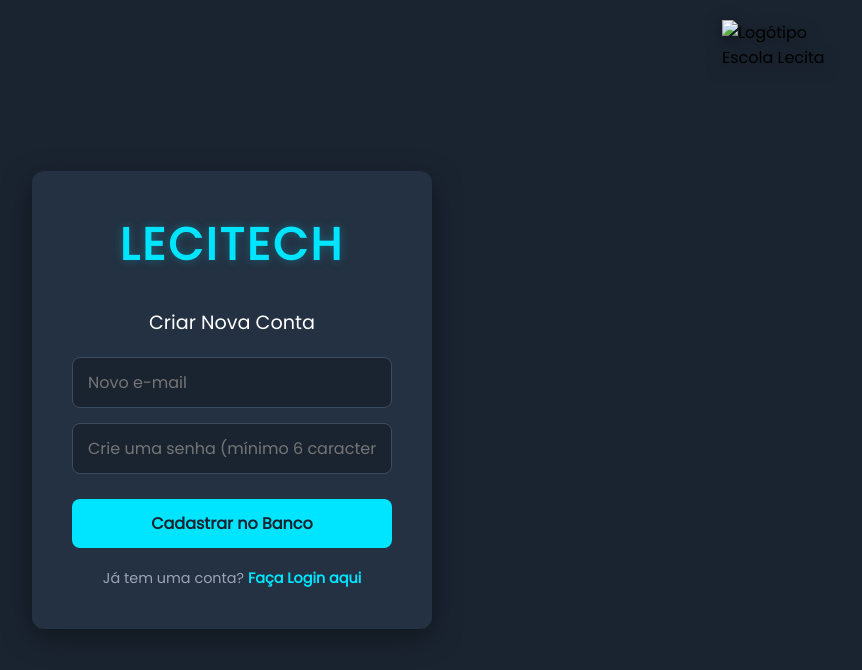
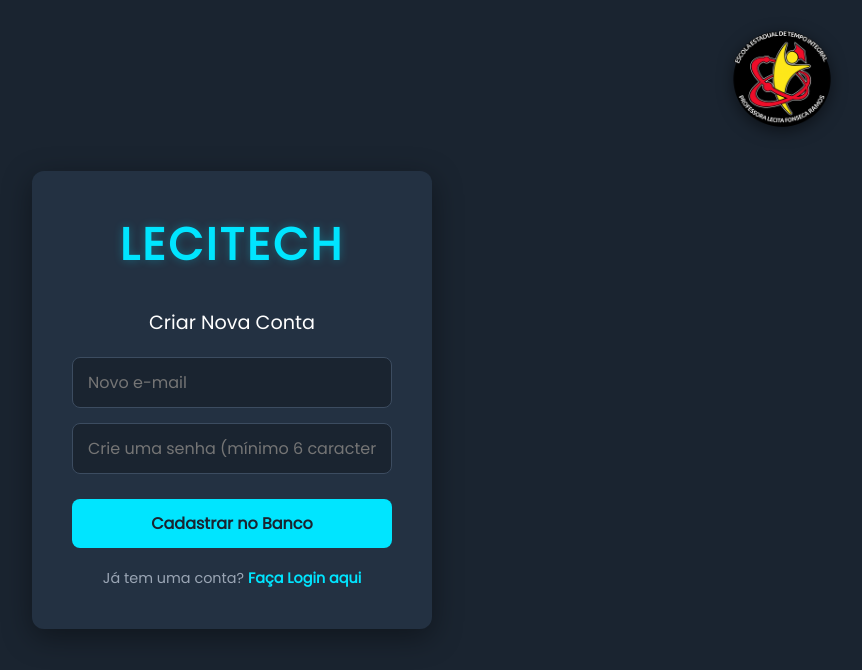
Before and after one commit to cauafrota06/Lecitech, a plain HTML site: page telas/cadastro.html in a window 1280 px wide. Shown: the whole page, without its empty margins (408-1270 px from the left). Drawn offline with Linux system fonts and the light colour scheme.

Commit message:
atualização da imagem

```diff
--- a/telas/cadastro.html
+++ b/telas/cadastro.html
@@ -10,7 +10,7 @@
 </head>
 <body>
 
-    <img src="../imagens/lecita.png" alt="Logótipo Escola Lecita" class="logo-escola">
+    <img src="lecita.png" alt="Logótipo Escola Lecita" class="logo-escola">
 
     <div class="login-container">
         <h1 class="logo">LECITECH</h1>
```
Also changed, not shown: telas/login.html (+1 -1 lines).
